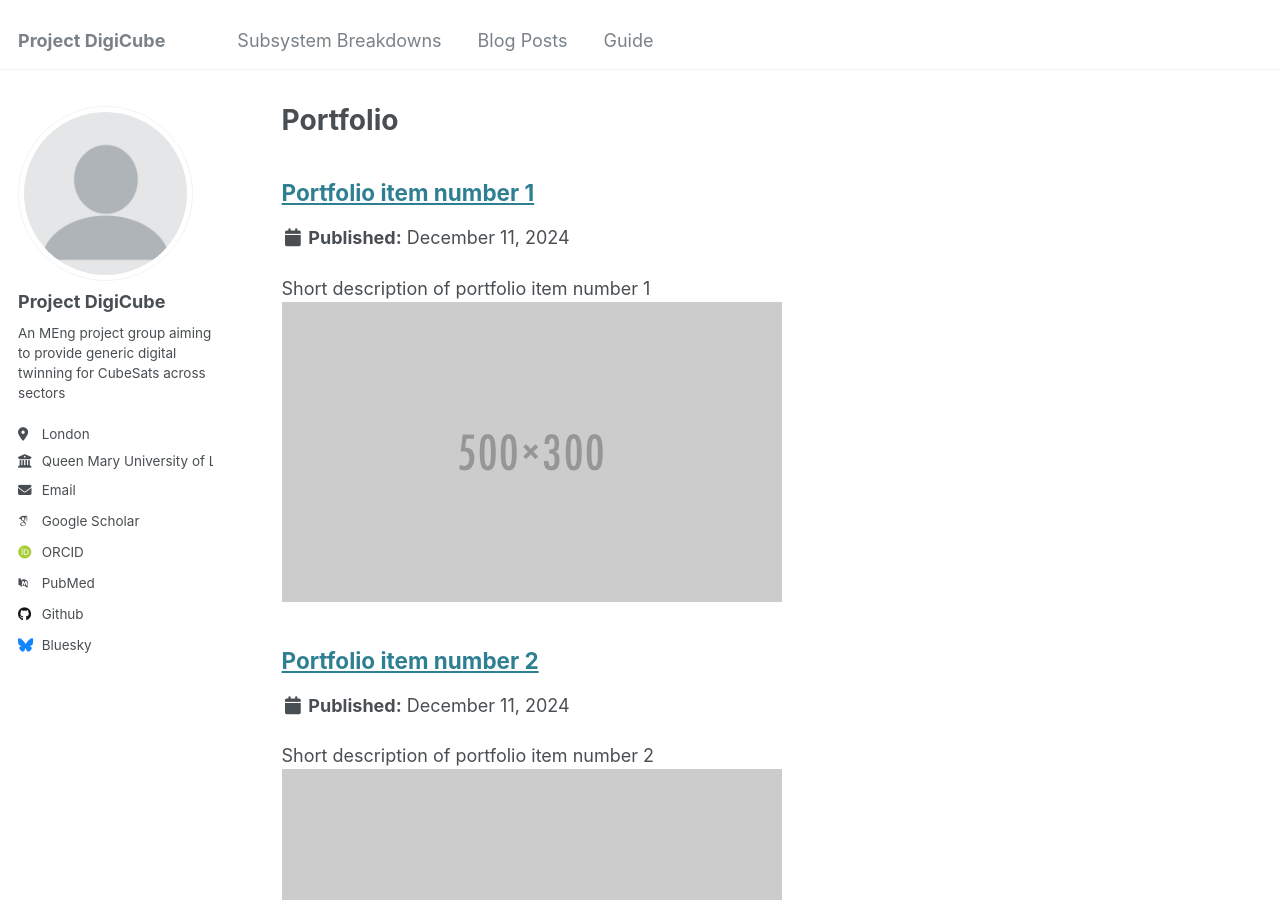
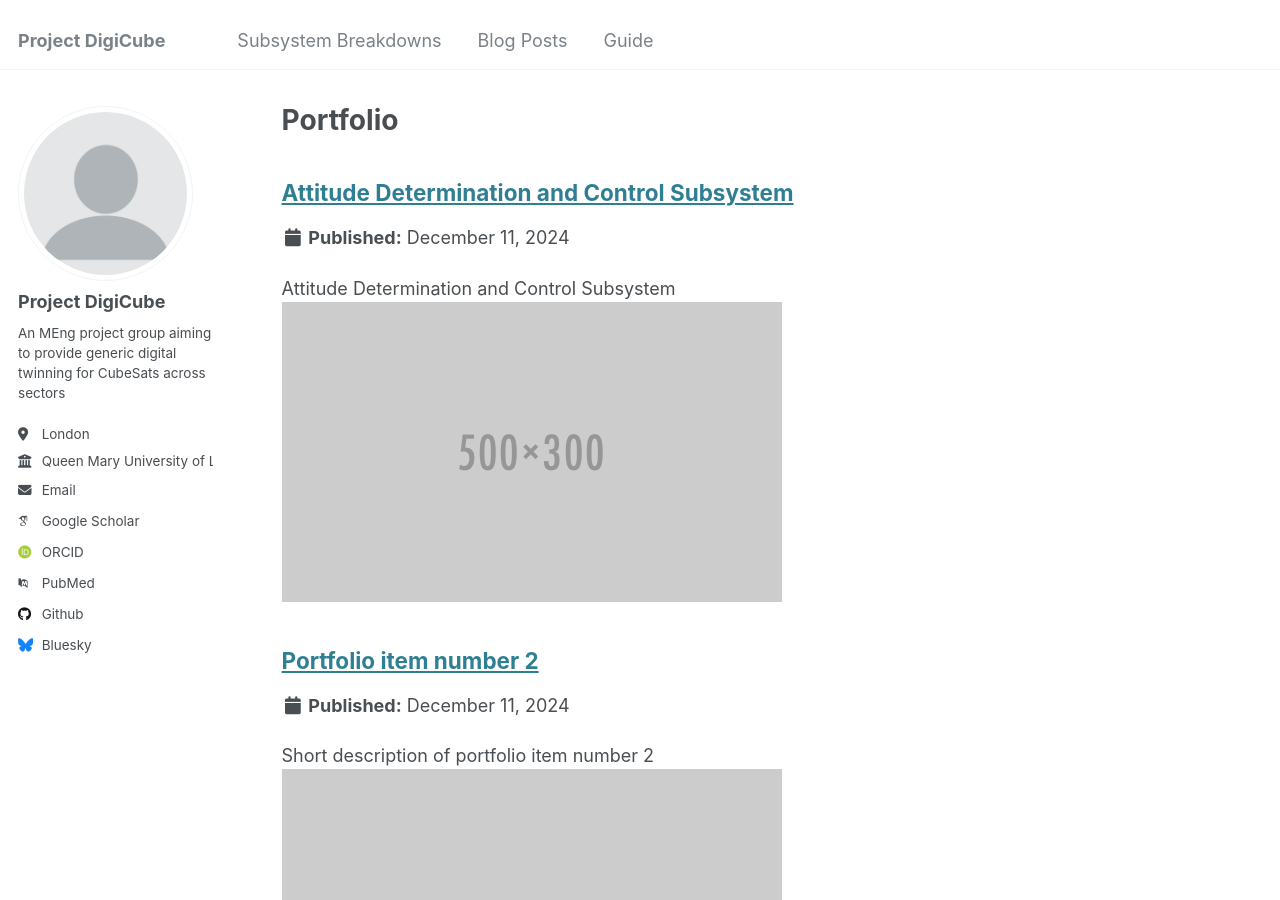
Before and after one commit to projectDigiCube/projectDigiCube.github.io, a Jekyll site: the page built from _pages/portfolio.html, in a window 1280 px wide and 900 px high. Built offline with Jekyll 4.4.1, drawn with Linux system fonts in a browser that asks for light colours; some web fonts are replaced; part of the change alters nothing that is shown.

Commit message:
Update portfolio-1.md

```diff
--- a/_portfolio/portfolio-1.md
+++ b/_portfolio/portfolio-1.md
@@ -1,7 +1,49 @@
 ---
-title: "Portfolio item number 1"
-excerpt: "Short description of portfolio item number 1<br/><img src='/images/500x300.png'>"
+title: "Attitude Determination and Control Subsystem "
+excerpt: "Attitude Determination and Control Subsystem <br/><img src='/images/500x300.png'>"
 collection: portfolio
 ---
 
-This is an item in your portfolio. It can be have images or nice text. If you name the file .md, it will be parsed as markdown. If you name the file .html, it will be parsed as HTML.
+# Attitude Determination and Control System (ADCS)
+
+The **Attitude Determination and Control System (ADCS)** is a critical subsystem responsible for managing a satellite's orientation and stabilization. The ADCS ensures the satellite maintains its desired attitude through precise determination and control, accommodating mission objectives and operational constraints.
+
+## System Components
+
+The ADCS consists of the following components:
+
+- **Sensors:** These include gyroscopes, magnetometers, sun sensors, and star trackers. Sensors are modeled to incorporate realistic noise profiles to simulate performance in space environments.
+- **Actuators:** The primary actuation method uses reaction wheels, but additional methods like magnetorquers and thrusters for attitude adjustments may be incorporated.
+- **Control Algorithms:** These process sensor data and generate control signals to achieve desired satellite orientation, encompassing functions such as attitude determination and control mode transitions.
+
+## System Requirements
+
+The ADCS simulation is designed to meet the following key requirements:
+
+- Simulate sensor inputs (e.g., sun sensors, magnetometers) with the flexibility to add more sensors.
+- Determine and propagate the satellite's attitude while accounting for disturbances.
+- Include reaction wheel spin-up time and modularity for flexible integration and subsystem testing.
+- Model control modes such as orientation, tracking, and a 180-degree slew maneuver.
+
+## Data Interactions with Other Subsystems
+
+The ADCS interacts with other satellite subsystems to ensure mission success:
+
+- **Power Subsystem:** Supplies power usage data from sensors, actuators, and processing units.
+- **Thermal Subsystem:** Supplies orientation data (Euler angles) to calculate solar heating effects.
+- **Orbital Determination and Control Subsystem:** Supplies orientation data and receives orbital elements, position, and velocity vectors for external disturbance calculations.
+- **Telemetry Subsystem:** Supplies orientation data and receives transmission parameters for optimized communication.
+
+## System Architecture
+
+Below is the ADCS system diagram illustrating the relationships between sensors, actuators, control algorithms, and data interactions with other subsystems.
+
+![ADCS Subsystem Architecture](placeholder-for-diagram.png)
+
+*Figure 1: ADCS Subsystem Architecture*
+
+> *Note: Replace the above placeholder with the actual system diagram when available.*
+
+## Conclusion
+
+The ADCS is pivotal in maintaining the satellite's stability and meeting mission objectives through precise orientation control. The modularity and adaptability of the system ensure seamless integration and robust performance throughout all mission phases.
```
